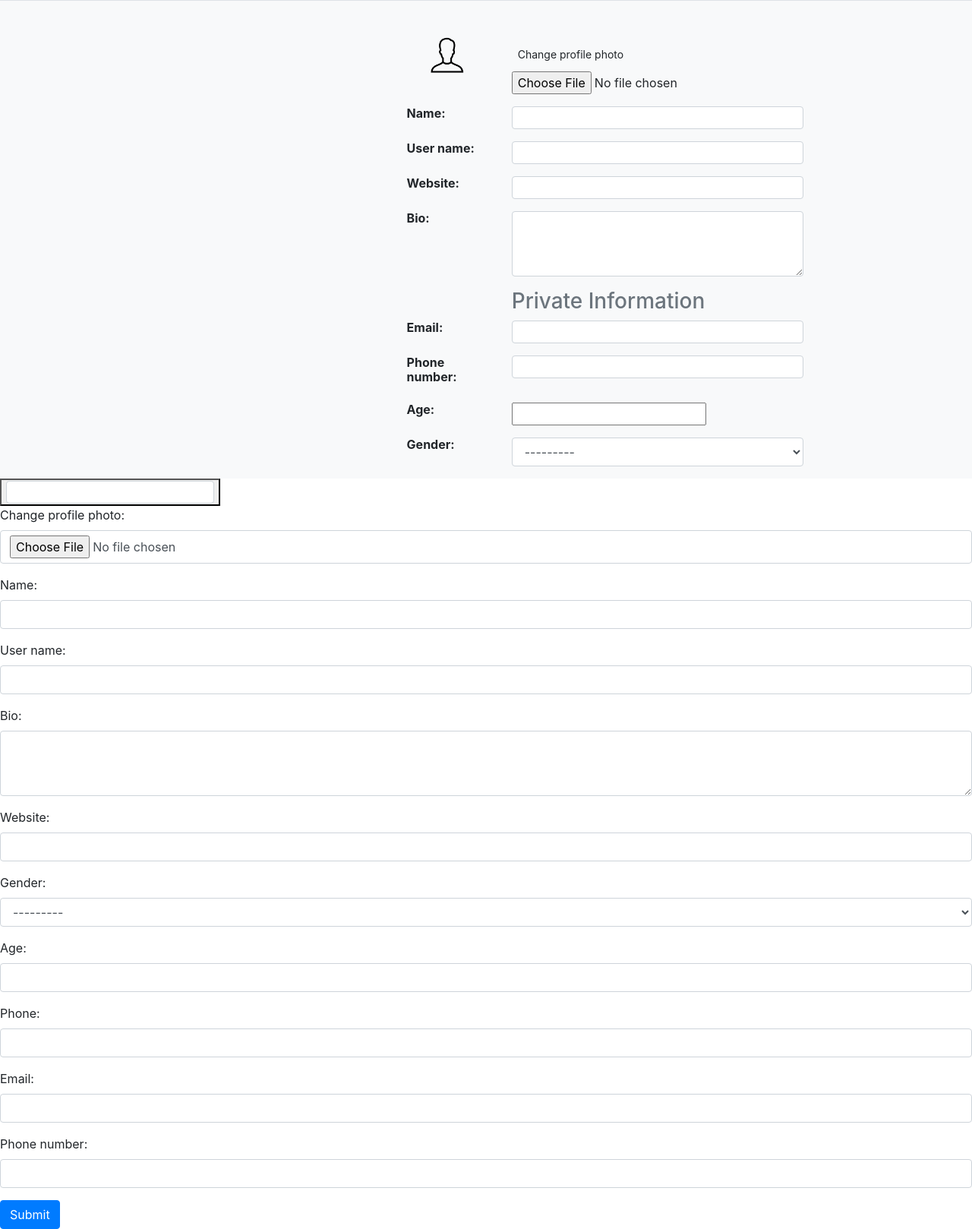
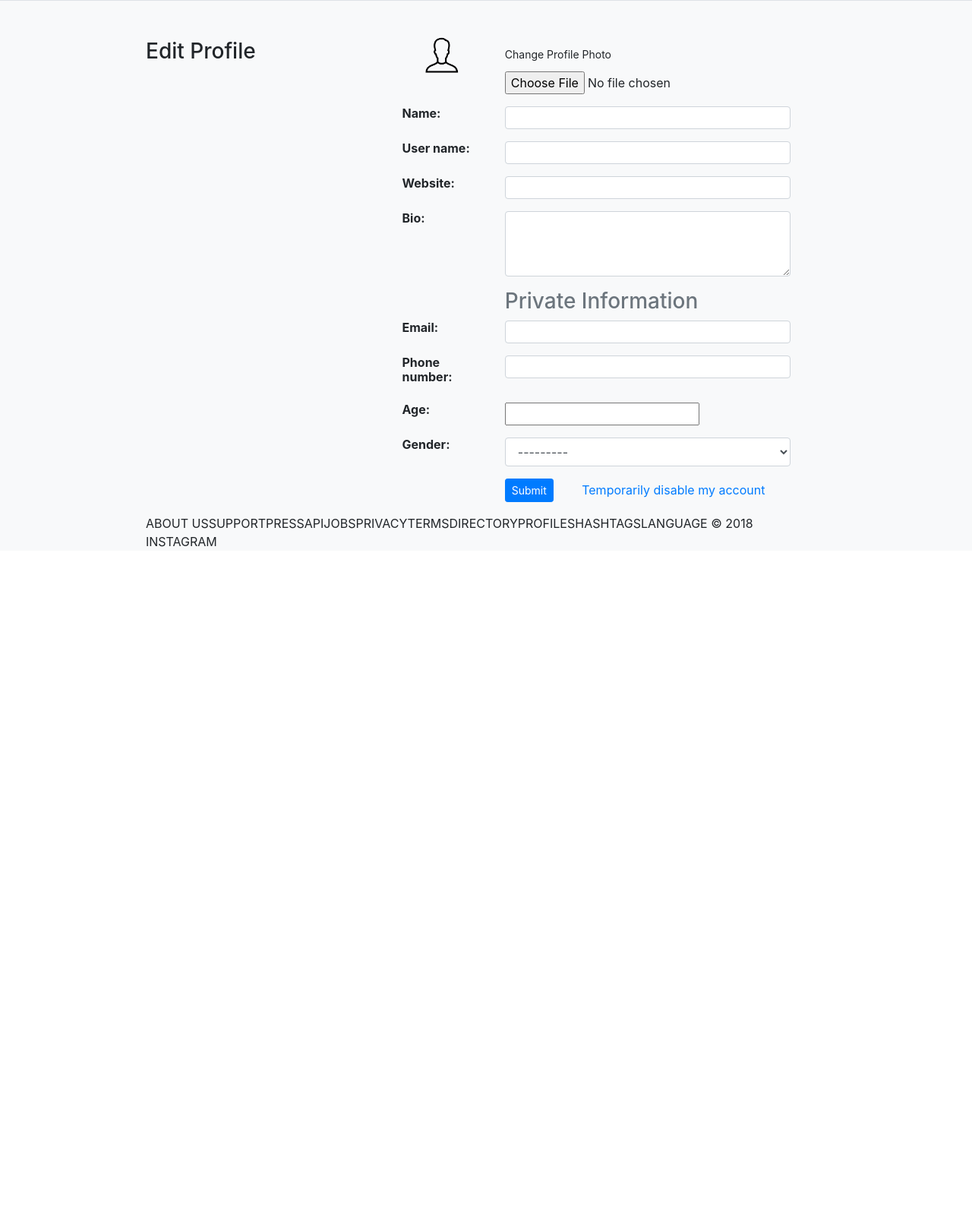
Before and after one commit to IreriVIkki/InstagramIp, a Django app: a page that uses photos/templates/profile_edit.html in a window 1280 px wide. Shown: the part 77-1695 px from the top of the page at 76% size. After the commit the page ends 797 px from the top, so only its background shows below. Run offline with Django 3.2, Linux system fonts and the light colour scheme; some libraries are stand-ins or nearby versions.

Commit message:
made the form submit succefully

```diff
--- a/photos/models.py
+++ b/photos/models.py
@@ -17,7 +17,8 @@ class UserProfile(models.Model):
         ('Female', ("Female")),
         ('Other', ("Other")),
     )
-    gender = models.CharField(max_length=1, choices=STATUS_CHOICES, blank=True)
+    gender = models.CharField(
+        max_length=20, choices=STATUS_CHOICES, blank=True)
     age = models.PositiveIntegerField(blank=True, null=True)
     phone = models.PositiveIntegerField(blank=True)
     email = models.CharField(max_length=50, null=True)
--- a/photos/templates/profile_edit.html
+++ b/photos/templates/profile_edit.html
@@ -6,9 +6,10 @@
     {% csrf_token %}
 
     <div class="bg-light pt-5">
-        <div class="box-70 d-table">
-            <div class="box-35 d-table-cell">
-
+        <div class="box-70">
+            <div class="d-table">
+                <div class="box-35 d-table-cell ml-3">
+                    <h3>Edit Profile</h3>
                 </div>
                 <div class="box-65 d-table-cell">
                     <div class="container">
@@ -26,7 +27,7 @@
                                     <h3 class="font-bold mr-bold">{{ user.username }}</h3>
                                 </div>
                                 <div class="">
-                                <label class="form-control-sm form-inline" for="">{{ form.change_profile_photo.label }}</label>
+                                    <label class="form-control-sm form-inline pl-0" for="">Change Profile Photo</label>
                                     {% render_field form.change_profile_photo class='form-control-file' %}
                                 </div>
                             </div>
@@ -101,48 +102,26 @@
                                 {% render_field form.gender class='input-height form-control' %}
                             </div>
                         </div>
+                        <div class="row p-0 m-0 mb-3">
+                            <div class="col-md-3"></div>
+                            <div class="col-md-9 row p-0 m-0">
+                                <div class="col-md-3 ">
+                                    <button type="submit" class="btn btn-primary btn-sm ">Submit</button>
+                                </div>
+                                <div class="col-md-9 d-flex align-items-center">
+                                    <a class="" href="nav-link">Temporarily disable my account </a>
                                 </div>
                             </div>
                         </div>
                     </div>
+                </div>
+            </div>
+            <div>
+                <span>ABOUT USSUPPORTPRESSAPIJOBSPRIVACYTERMSDIRECTORYPROFILESHASHTAGSLANGUAGE
+                    © 2018 INSTAGRAM</span>
+            </div>
+        </div>
+    </div>
 
-
-    <!--
-    {% if form.non_field_errors %}
-    <div class="alert alert-danger" role="alert">
-        {% for error in form.non_field_errors %}
-        {{ error }}
-        {% endfor %}
-    </div>
-    {% endif %} -->
-
-    <button>{{ form.name }}</button>
-
-    {% for field in form.visible_fields %}
-    <div class="form-group">
-        {{ field.label_tag }}
-
-        {% if form.is_bound %}
-        {% if field.errors %}
-        {% render_field field class="form-control is-invalid" %}
-        {% for error in field.errors %}
-        <div class="invalid-feedback">
-            {{ error }}
-        </div>
-        {% endfor %}
-        {% else %}
-        {% render_field field class="form-control is-valid" %}
-        {% endif %}
-        {% else %}
-        {% render_field field class="form-control" %}
-        {% endif %}
-
-        {% if field.help_text %}
-        <small class="form-text text-muted">{{ field.help_text }}</small>
-        {% endif %}
-    </div>
-    {% endfor %}
-
-    <button type="submit" class="btn btn-primary">Submit</button>
 </form>
 {% endblock content %}
--- a/photos/views.py
+++ b/photos/views.py
@@ -57,6 +57,7 @@ def edit_profile(request):
     user = request.user
     if request.method == 'POST':
         form = ProfileForm(request.POST, request.FILES)
+        print(form.is_valid())
         if form.is_valid():
             print('success')
             pass  # does nothing, just trigger the validation
```
Also changed, not shown: photos/migrations/0012_auto_20181006_1901.py (added). Lines whose indentation alone changed are shown as unchanged.
